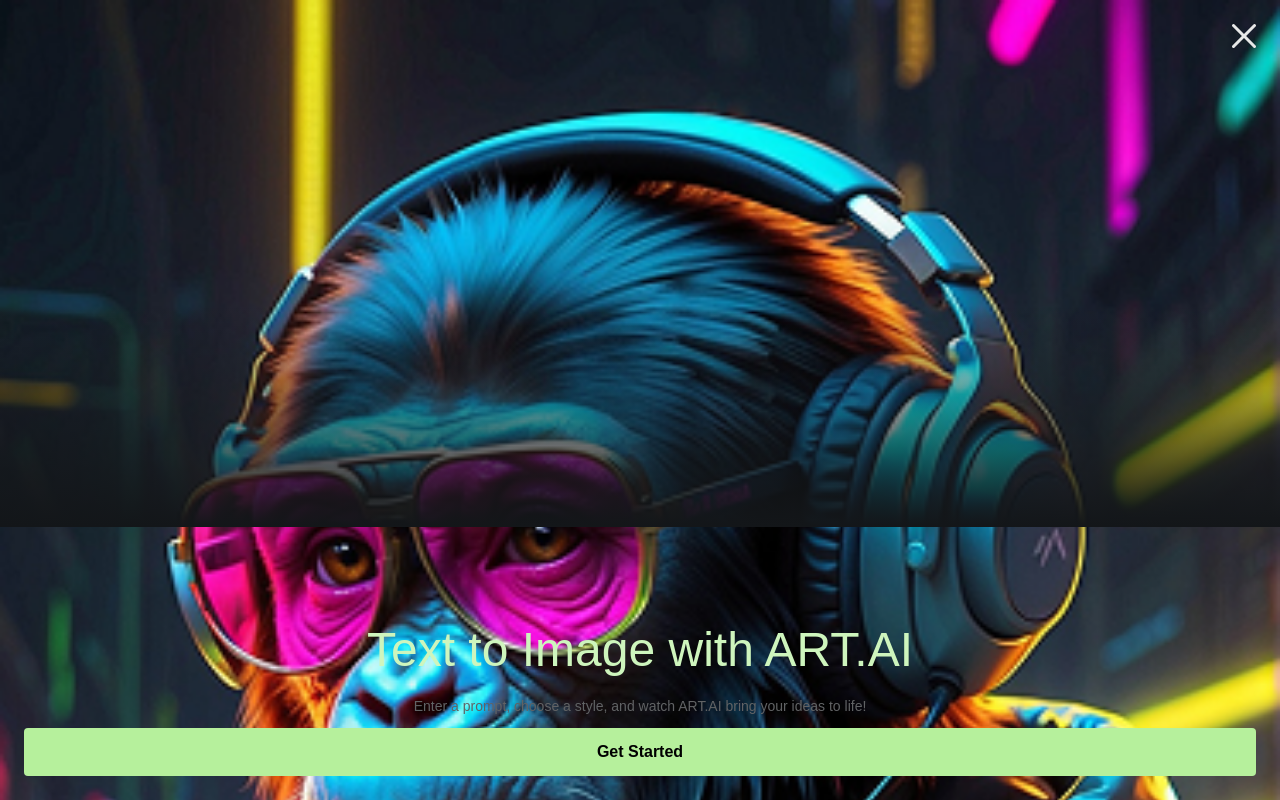
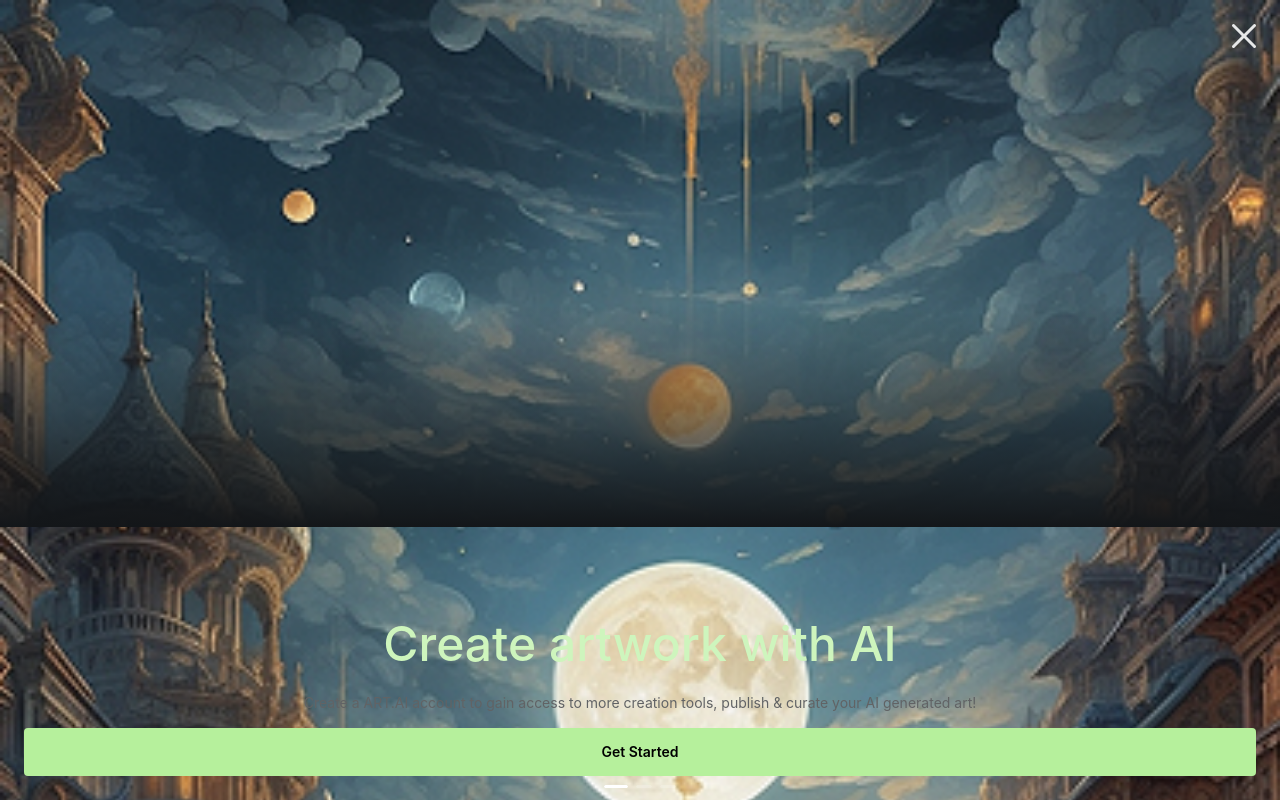
Before and after one commit to dalerrahmatulloev/ART.AI, a React (Vite) app: page / in a window 1280 px wide. Shown: the top 800 px of the page. Built offline with nearby package versions, Linux system fonts and the light colour scheme.

Commit message:
настройка первого окна

```diff
--- a/src/components/WelcomeModal.jsx
+++ b/src/components/WelcomeModal.jsx
@@ -30,7 +30,7 @@ export const WelcomeModal = ({ img, title, description }) => {
         </h1>
         <p className="text-[#616365] text-[14px] mb-[41px]">{description}</p>
         <Link to="/auth">
-          <button className="bg-[#B6F09C] text-black font-[600] w-full h-[48px] rounded-[4px]">
+          <button className="bg-[#B6F09C] !text-black font-[600] w-full h-[48px] rounded-[4px]">
             Get Started
           </button>
         </Link>
--- a/src/pages/Verification.jsx
+++ b/src/pages/Verification.jsx
@@ -1,14 +1,14 @@
 import { Input } from "antd";
 import { useState } from "react";
-import { useLocation } from "react-router-dom";
+import { useLocation, useNavigate } from "react-router-dom";
+import { message } from 'antd';
 
 export const Verification = () => {
+  const navigate = useNavigate();
   const location = useLocation();
   const { code, email } = location.state || {};
-  console.log(code);
-
   const [inputCode, setInputCode] = useState("");
-
+  const [messageApi, contextHolder] = message.useMessage();
   const onChange = (text) => {
     setInputCode(text);
   };
@@ -16,23 +16,31 @@ export const Verification = () => {
   const verifyCode = () => {
     if (inputCode === code) {
       console.log("Code verified successfully!");
-      alert("Code verified successfully!");
+      messageApi.open({
+        type: "success",
+        content: "Code verified successfully!",
+      });
+      navigate("/auth")
     } else {
       console.error("Invalid code. Please try again.");
       setInputCode("");
-      alert("Invalid code. Please try again.");
+      messageApi.open({
+        type: "warning",
+        content: "Invalid code. Please try again.",
+      });
     }
   };
 
   return (
     <div className="h-screen w-full bg-[#111417] px-[24px] pt-[48px] pb-[25px] flex flex-col flex-1">
+      {contextHolder}
       <div className="flex-1">
         <h1 className="text-[#E7E8E8] text-[24px] font-[500] pb-[4px]">
           Verification
         </h1>
         <p className="text-[#616365] text-[14px] font-[500] pb-[24px] leading-[20px]">
           We have sent an OTP code to your email address{" "}
-          <span className="text-[#d0d0d1]">{email}</span>. Enter the OTP code
+          <span className="text-[#aeaeaf]">{email}</span>. Enter the OTP code
           below to verify.
         </p>
 
--- a/src/pages/Welcome.jsx
+++ b/src/pages/Welcome.jsx
@@ -1,9 +1,26 @@
 import { InstallPWAButton } from "../components/InstallPWAButton";
 import { WelcomeModal } from "../components/WelcomeModal";
+import { Carousel } from "antd";
 
 const Welcome = () => {
+  const contentStyle = {
+    height: "160px",
+    color: "#fff",
+    lineHeight: "160px",
+    textAlign: "center",
+    background: "#364d79",
+  };
+
   return (
     <div className="">
+      <Carousel autoplay  autoplaySpeed={5000}>
+        <WelcomeModal
+          img="/image/welcome1.png"
+          title={"Create artwork with AI"}
+          description={
+            "Create a ART.AI account to gain access to more creation tools, publish & curate your AI generated art!"
+          }
+        />
         <WelcomeModal
           img="/image/welcome2.png"
           title={"Text to Image with ART.AI"}
@@ -11,6 +28,14 @@ const Welcome = () => {
             "Enter a prompt, choose a style, and watch ART.AI bring your ideas to life!"
           }
         />
+        <WelcomeModal
+          img="/image/welcome3.png"
+          title={"Discover Various Art Styles"}
+          description={
+            "Potential unfold and create captivating art on our Text-to-Art Generator"
+          }
+        />
+      </Carousel>
 
       <InstallPWAButton style={{ position: "fixed", bottom: 20, right: 20 }} />
     </div>
```
Lines whose indentation alone changed are shown as unchanged.
